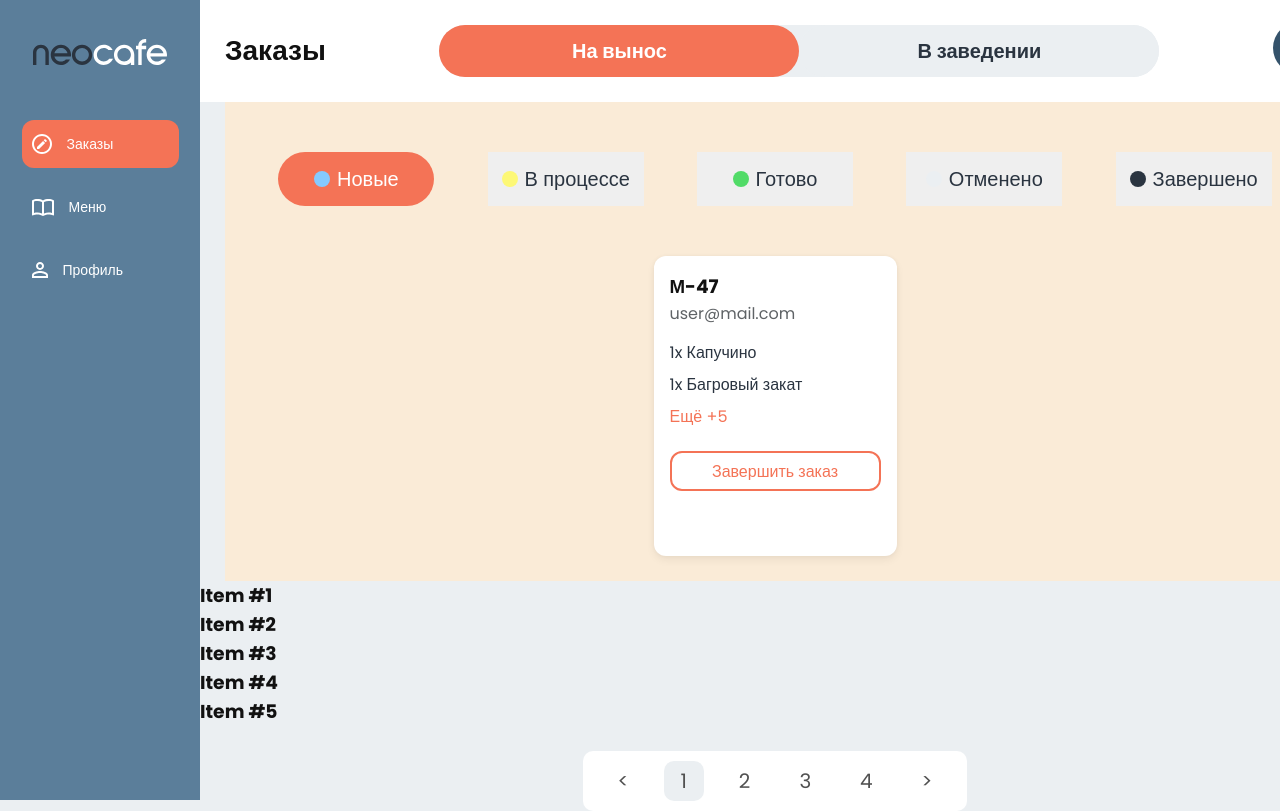
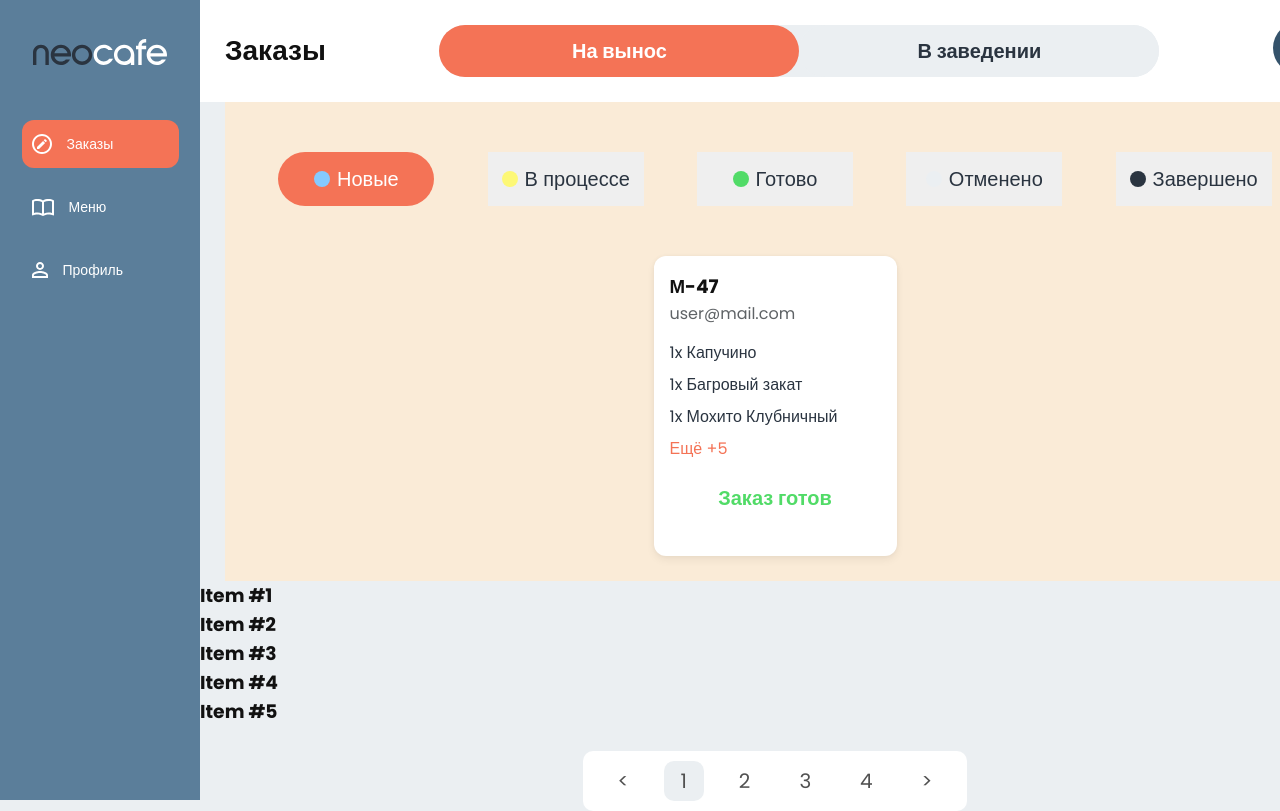
Before and after one commit to Dastan0307/neocafe, a React (Vite) app: page / in a window 1280 px wide. Shown: the top 811 px of the page. Built offline with nearby package versions, Linux system fonts and the light colour scheme.

Commit message:
created ready status card

```diff
--- a/src/components/Cards/InProcessCard/InProcessCard.jsx
+++ b/src/components/Cards/InProcessCard/InProcessCard.jsx
@@ -39,7 +39,7 @@ const InProcessCard = () => {
 
       const displayedItems = showAllItems
         ? orderData.order
-        : orderData.order.slice(0, 2)
+        : orderData.order.slice(0, 3)
   return (
     <div className={styles.root}>
       <div className={styles.header}>
--- a/src/components/Cards/InProcessCard/inprocesscard.module.scss
+++ b/src/components/Cards/InProcessCard/inprocesscard.module.scss
@@ -23,6 +23,7 @@
     font-size: 16px;
     font-weight: 400;
     cursor: pointer;
+
 
   }
   p {
--- /dev/null
+++ b/src/components/Cards/ReadyCard/ReadyCard.jsx
@@ -0,0 +1,71 @@
+import React, { useState } from 'react'
+import styles from './readycard.module.scss'
+
+const ReadyCard = () => {
+  const orderData = {
+    id: 'М-47',
+    email: 'user@mail.com',
+    order: [
+      {
+        item: 'Капучино',
+        count: 1,
+      },
+      {
+        item: 'Багровый закат',
+        count: 1,
+      },
+      {
+        item: 'Мохито Клубничный',
+        count: 1,
+      },
+      {
+        item: 'Печенье',
+        count: 1,
+      },
+      {
+        item: 'Печенье',
+        count: 1,
+      },
+      {
+        item: 'Печенье',
+        count: 1,
+      },
+      {
+        item: 'Печенье',
+        count: 1,
+      },
+    ],
+  }
+  const [showAllItems, setShowAllItems] = useState(false)
+
+  const displayedItems = showAllItems
+    ? orderData.order
+    : orderData.order.slice(0, 3)
+  return (
+    <div className={styles.root}>
+      <div className={styles.header}>
+        <h3>{orderData.id}</h3>
+      </div>
+      <p>{orderData.email}</p>
+      <ul>
+        {displayedItems.map((item, index) => (
+          <li key={index}>
+            {item.count}x {item.item}
+          </li>
+        ))}
+      </ul>
+      {orderData.order.length > 2 && (
+        <div>
+          {showAllItems ? null : (
+            <div className={styles.extra} onClick={() => setShowAllItems(true)}>
+              Ещё +{orderData.order.length - 2}
+            </div>
+          )}
+        </div>
+      )}
+      <button className={styles.btn}>Заказ готов</button>
+    </div>
+  )
+}
+
+export default ReadyCard
--- /dev/null
+++ b/src/components/Cards/ReadyCard/readycard.module.scss
@@ -0,0 +1,54 @@
+.root {
+    width: 243px;
+    min-height: 300px;
+    border-radius: 12px;
+
+    box-shadow:
+      0px 4px 8px 0px rgba(0, 0, 0, 0.06),
+      0px 0px 4px 0px rgba(0, 0, 0, 0.04);
+    background: rgb(255, 255, 255);
+    padding: 16px;
+    .header {
+      display: flex;
+      justify-content: space-between;
+      align-items: center;
+    }
+    .btn {
+      display: block;
+      margin: 0 auto;
+      width: 123px;
+      height: 30px;
+      border: none;
+      background: none;
+      color: rgb(81, 219, 103);
+      font-size: 20px;
+      font-weight: 600;
+      line-height: 30px;
+      cursor: pointer;
+    }
+    p {
+      color: rgb(95, 99, 102);
+      font-size: 16px;
+      font-weight: 400;
+      margin-bottom: 15px;
+    }
+    li {
+      color: rgb(42, 52, 64);
+      font-size: 16px;
+      font-weight: 400;
+      line-height: 24px;
+      margin-bottom: 8px;
+    }
+  }
+  .close {
+    font-size: 32px;
+    cursor: pointer;
+  }
+  .extra {
+    color: rgb(244, 115, 86);
+    font-size: 16px;
+    font-weight: 400;
+    line-height: 24px;
+    margin-bottom: 22px;
+    cursor: pointer;
+  }
--- a/src/screens/Orders/index.jsx
+++ b/src/screens/Orders/index.jsx
@@ -5,6 +5,7 @@ import NewOrderCard from '@components/Cards/NewOrderCard/NewOrderCard'
 import styles from './orders.module.scss'
 import PaginatedItems from '@components/Pagination'
 import Items from '@components/Pagination'
+import ReadyCard from '../../components/Cards/ReadyCard/ReadyCard'
 
 const Orders = () => {
   const [activeButton, setActiveButton] = useState('На вынос')
@@ -67,7 +68,7 @@ const Orders = () => {
 
       <div className={styles.container}>
         <div className={styles.cardsWrapper}>
-          <InProcessCard />
+          <ReadyCard />
         </div>
       </div>
       <PaginatedItems itemsPerPage={5} />
```
Lines whose indentation alone changed are shown as unchanged.
